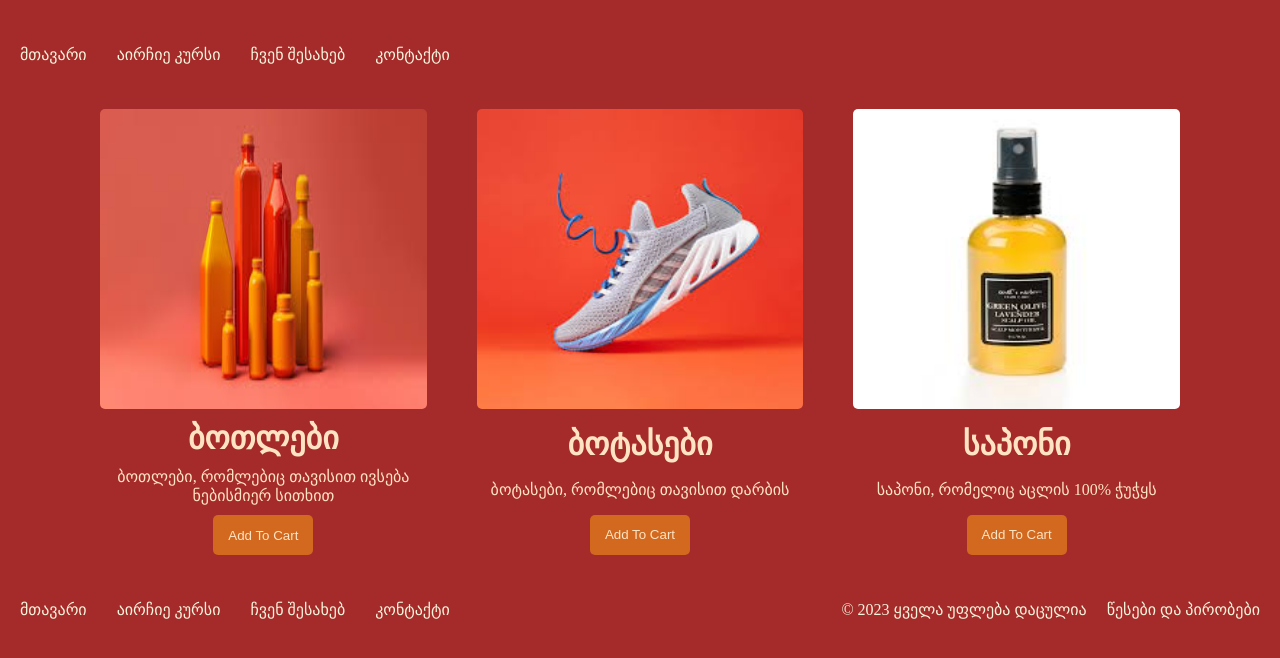
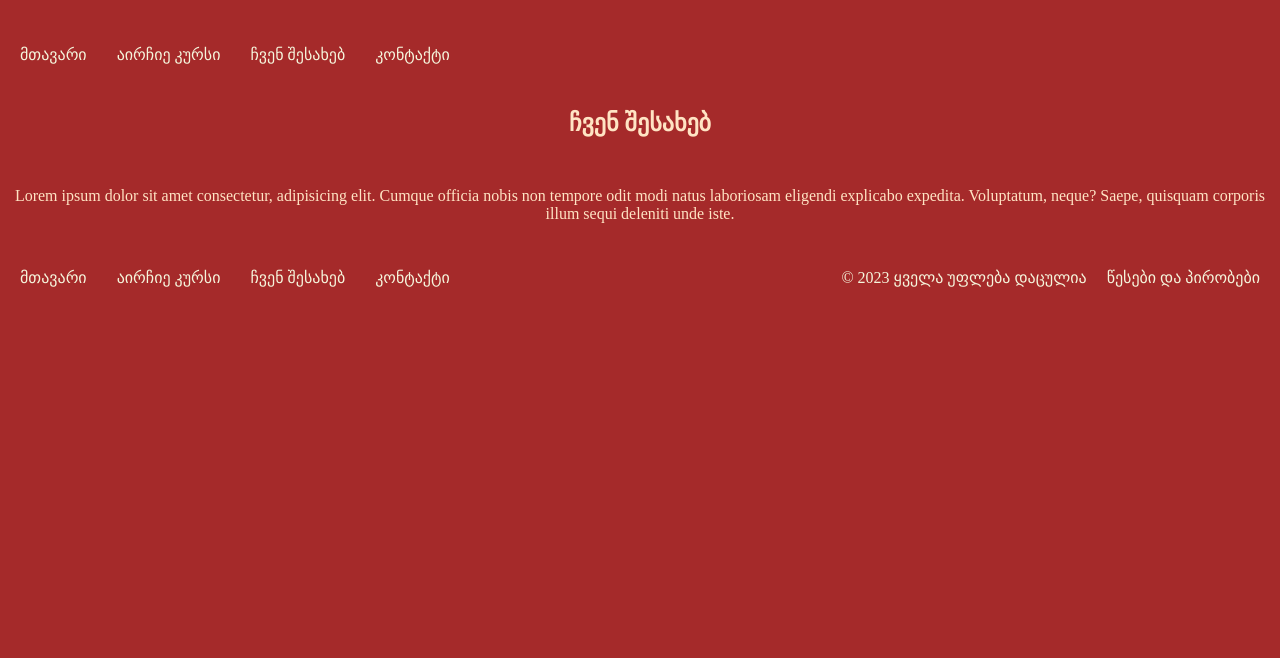
Before and after one commit to PuzzleAd/TBC-HW1, a React (Vite) app: page /about in a window 1280 px wide. Shown: the top 658 px of the page. Built offline with nearby package versions, Linux system fonts and the light colour scheme.

Commit message:
Adding router and about component

```diff
--- a/package.json
+++ b/package.json
@@ -11,7 +11,8 @@
   },
   "dependencies": {
     "react": "^18.3.1",
-    "react-dom": "^18.3.1"
+    "react-dom": "^18.3.1",
+    "react-router-dom": "^6.26.2"
   },
   "devDependencies": {
     "@eslint/js": "^9.9.0",
--- /dev/null
+++ b/src/About/About.css
@@ -0,0 +1,12 @@
+.about-content {
+  width: 100%;
+  display: flex;
+  flex-direction: column;
+  align-items: center;
+  gap: 50px;
+}
+
+.about-content > h1,
+p {
+  color: bisque;
+}
--- /dev/null
+++ b/src/About/About.jsx
@@ -0,0 +1,13 @@
+import React from 'react'
+import "./About.css"
+
+const About = () => {
+  return (
+    <section className='about-content'>
+      <h1>ჩვენ შესახებ</h1>
+      <p>Lorem ipsum dolor sit amet consectetur, adipisicing elit. Cumque officia nobis non tempore odit modi natus laboriosam eligendi explicabo expedita. Voluptatum, neque? Saepe, quisquam corporis illum sequi deleniti unde iste.</p>
+    </section>
+  )
+}
+
+export default About
--- a/src/App.jsx
+++ b/src/App.jsx
@@ -2,14 +2,20 @@ import React from "react";
 import Header from "./Header/Header";
 import Content from "./Main/Content";
 import Footer from "./Footer/Footer";
+import { BrowserRouter as Router, Routes, Route } from "react-router-dom";
+import About from "./About/About";
 
 function App() {
   return (
-    <>
-      <Header />
-      <Content />
-      <Footer />
-    </>
+      <Router>
+        <Header />
+        <Routes>
+          <Route path="/" element={<Content />} />
+          <Route path="/about" element={<About/>} />
+          <Route path="/" element={<Content />} />
+        </Routes>
+        <Footer />
+      </Router>
   );
 }
 
--- a/src/Footer/Footer.jsx
+++ b/src/Footer/Footer.jsx
@@ -1,14 +1,23 @@
 import React from "react";
 import "./Footer.css";
+import { Link } from "react-router-dom";
 
 const Footer = () => {
   return (
     <footer>
       <ul>
-        <li>მთავარი</li>
-        <li>აირჩიე კურსი</li>
-        <li>ჩვენ შესახებ</li>
-        <li>კონტაქტი</li>
+        <li>
+          <Link to="/">მთავარი</Link>
+        </li>
+        <li>
+          <Link to="/about">აირჩიე კურსი</Link>
+        </li>
+        <li>
+          <Link to="/about">ჩვენ შესახებ</Link>
+        </li>
+        <li>
+          <Link to="/contact">კონტაქტი</Link>
+        </li>
       </ul>
       <div className="rules-box">
         <p>© 2023 ყველა უფლება დაცულია</p>
--- a/src/Header/Header.jsx
+++ b/src/Header/Header.jsx
@@ -1,15 +1,24 @@
 import React from "react";
 import "./Header.css";
+import { Link } from "react-router-dom";
 
 const Header = () => {
   return (
     <header>
       <nav className="header-box">
         <ul>
-          <li>მთავარი</li>
-          <li>აირჩიე კურსი</li>
-          <li>ჩვენ შესახებ</li>
-          <li>კონტაქტი</li>
+          <li>
+            <Link to="/">მთავარი</Link>
+          </li>
+          <li>
+            <Link to="/about">აირჩიე კურსი</Link>
+          </li>
+          <li>
+            <Link to="/about">ჩვენ შესახებ</Link>
+          </li>
+          <li>
+            <Link to="/contact">კონტაქტი</Link>
+          </li>
         </ul>
       </nav>
     </header>
```
Also changed, not shown: src/Assignment3/Assignment3.jsx (added, +12 -0 lines), src/Assignment3/data.js (added, +8 -0 lines), src/Assignment3/Assignment3.css (added), 1 other file (tests, documents, lock files or other folders).
